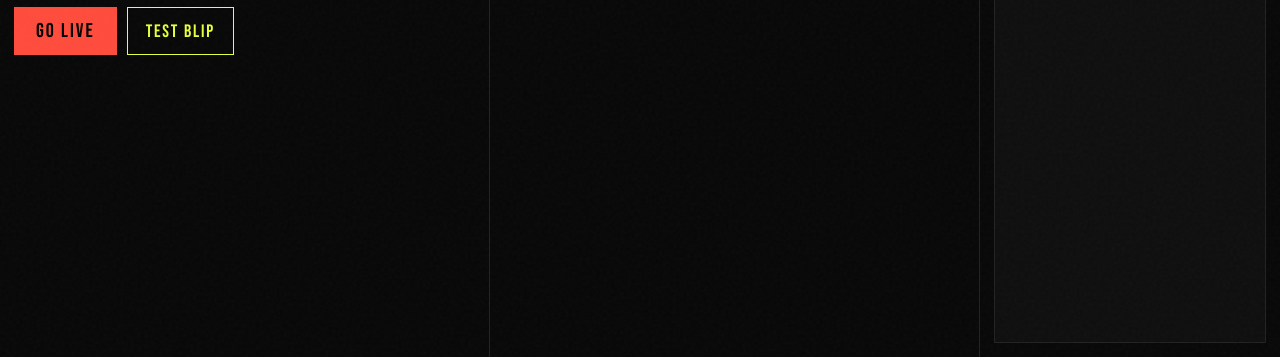
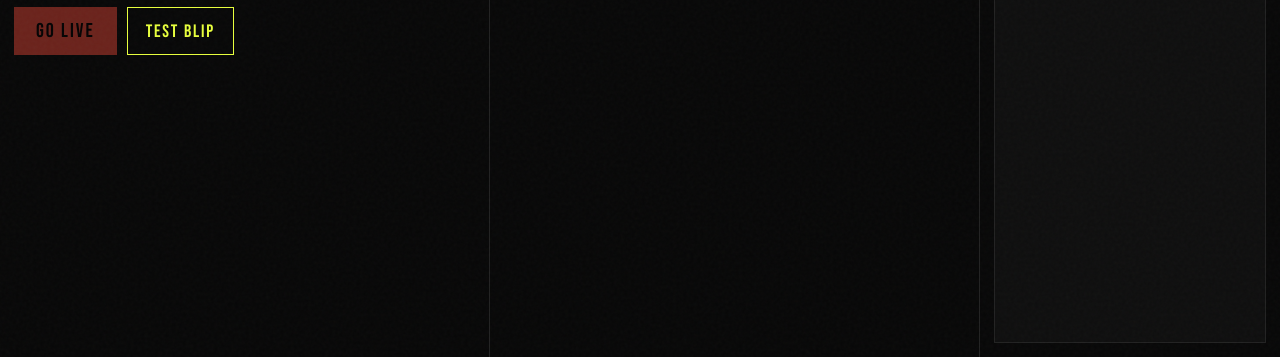
Before and after one commit to duurrrr/luminal, a website: page streamer.html in a window 1280 px wide. Shown: the part 443-800 px from the top of the page. Drawn offline with nearby package versions, Linux system fonts and the light colour scheme; a web font is replaced by a local one.

Commit message:
fix downloads and go live

```diff
--- a/streamer.html
+++ b/streamer.html
@@ -114,7 +114,7 @@
       </div>
 
       <div style="display:flex;gap:10px;flex-wrap:wrap;">
-        <button class="btn-live" id="go-live-btn" onclick="startStream()">GO LIVE</button>
+        <button class="btn-live" id="go-live-btn" onclick="startStream()" disabled style="opacity:0.4;cursor:not-allowed;">GO LIVE</button>
         <button class="btn-stop" id="stop-btn" onclick="stopStream()">STOP</button>
         <button class="btn-test" id="test-btn" onclick="testLlava()">TEST BLIP</button>
       </div>
@@ -199,7 +199,12 @@ function updateDisplays(desc, bps) {
 
 function connectWS() {
   ws = new WebSocket(WS_URL);
-  ws.onopen = () => { log('WS','tag-info','Connected'); ws.send(JSON.stringify({ type: 'generate_key' })); };
+  ws.onopen = () => {
+    log('WS','tag-info','Connected');
+    ws.send(JSON.stringify({ type: 'generate_key' }));
+    const btn = document.getElementById('go-live-btn');
+    btn.disabled = false; btn.style.opacity = ''; btn.style.cursor = '';
+  };
   ws.onmessage = (e) => {
     const msg = JSON.parse(e.data);
     if (msg.type === 'generated_key') {
@@ -215,7 +220,12 @@ function connectWS() {
       log('ERR','tag-err', msg.message);
     }
   };
-  ws.onclose = () => { log('WS','tag-err','Disconnected. Reconnecting...'); setTimeout(connectWS, 3000); };
+  ws.onclose = () => {
+    log('WS','tag-err','Disconnected. Reconnecting...');
+    const btn = document.getElementById('go-live-btn');
+    btn.disabled = true; btn.style.opacity = '0.4'; btn.style.cursor = 'not-allowed';
+    setTimeout(connectWS, 3000);
+  };
   ws.onerror = () => ws.close();
 }
 
```
